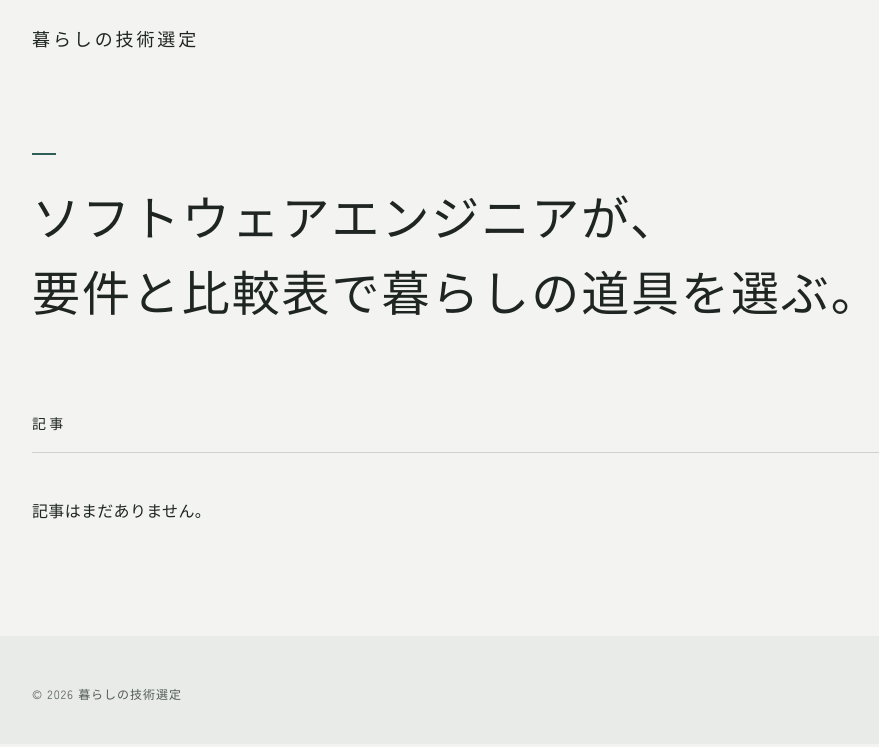
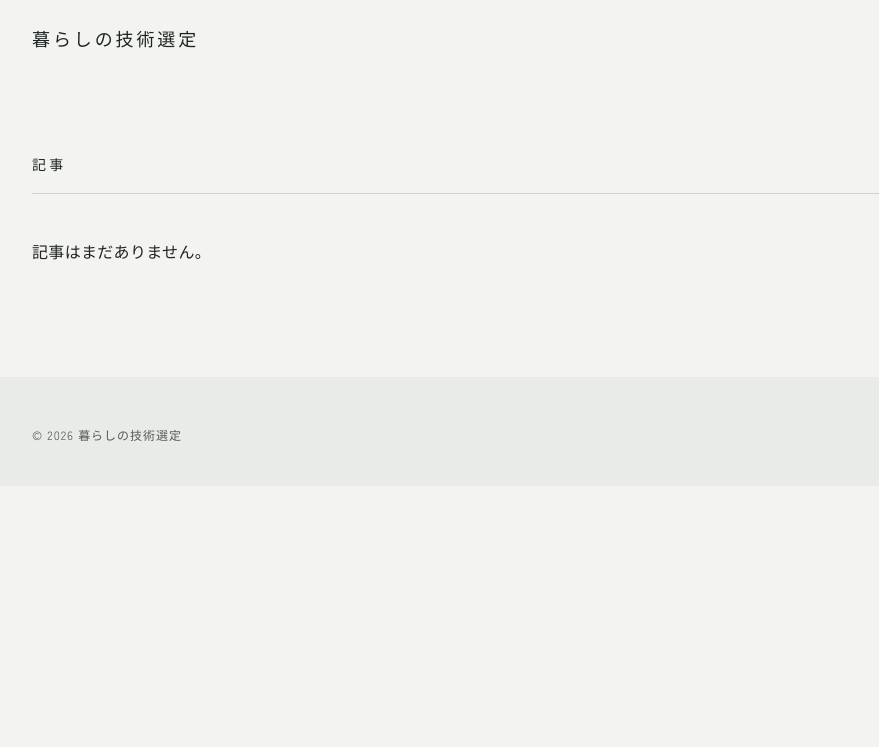
Before and after one commit to shun0918/kurashistack.com, an Astro site: page / in a window 1280 px wide. Shown: the whole page, without its empty margins (80-959 px from the left). Built offline with nearby package versions, Linux system fonts and the light colour scheme; Astro itself is replaced by a stand-in of ours; a web font is replaced by a local one.

Commit message:
style: トップの見出しを外し、説明文を差し替える
トップはサイト名と記事一覧だけにする。meta description は「ソフトウェアエンジニアのモノの選定と意思決定のログ」。

```diff
--- a/src/consts.ts
+++ b/src/consts.ts
@@ -1,3 +1,2 @@
 export const SITE_TITLE = '暮らしの技術選定';
-export const SITE_TAGLINE = ['ソフトウェアエンジニアが、', '要件と比較表で', '暮らしの道具を選ぶ。'];
-export const SITE_DESCRIPTION = SITE_TAGLINE.join('');
+export const SITE_DESCRIPTION = 'ソフトウェアエンジニアのモノの選定と意思決定のログ';
--- a/src/pages/index.astro
+++ b/src/pages/index.astro
@@ -1,7 +1,6 @@
 ---
 import { getCollection } from 'astro:content';
 import PostCard from '../components/PostCard.astro';
-import { SITE_TAGLINE } from '../consts';
 import BaseLayout from '../layouts/BaseLayout.astro';
 
 const posts = (await getCollection('posts')).sort(
@@ -10,9 +9,6 @@ const posts = (await getCollection('posts')).sort(
 ---
 
 <BaseLayout>
-  <div class="hero">
-    <p class="hero-title">{SITE_TAGLINE.map((phrase) => <span>{phrase}</span>)}</p>
-  </div>
   <section class="posts">
     <h2>記事</h2>
     {
--- a/src/styles/global.css
+++ b/src/styles/global.css
@@ -115,7 +115,7 @@ a:hover {
 .posts {
   max-width: 72rem;
   margin: 0 auto;
-  padding: 0 var(--gutter);
+  padding: 4.5rem var(--gutter) 0;
 }
 
 .posts h2 {
```
